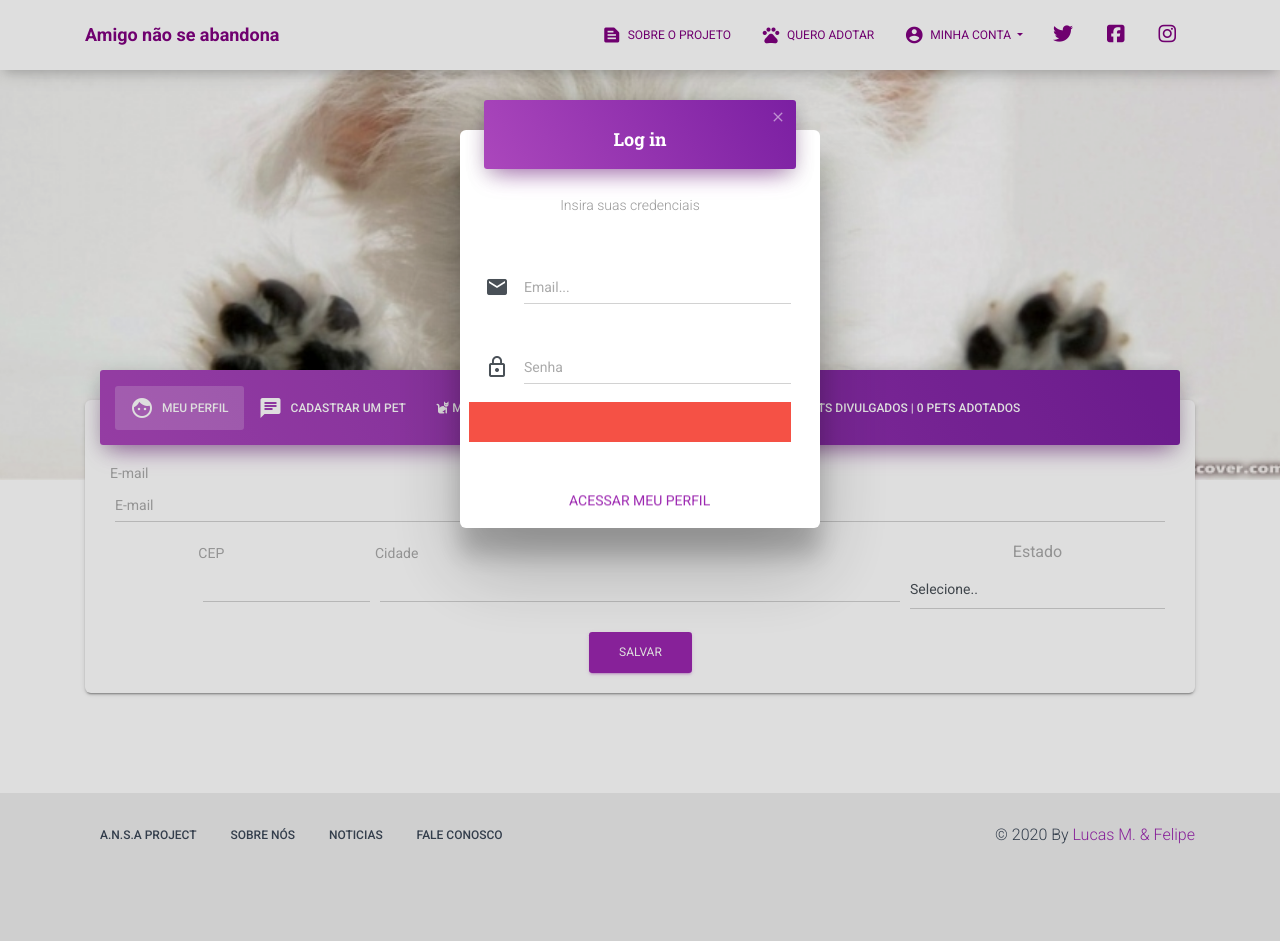
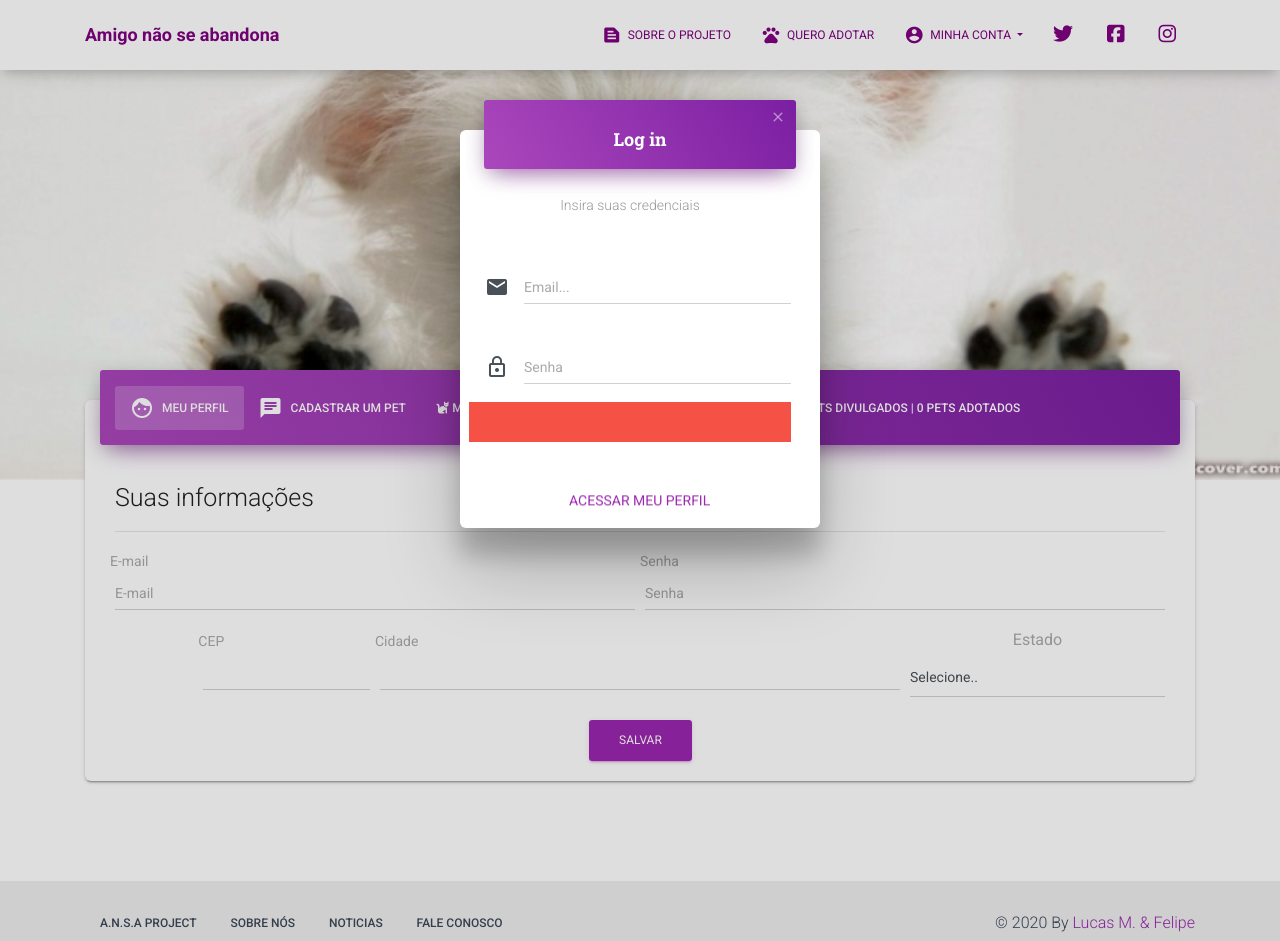
Before and after one commit to luckvice/ansa_site, a CodeIgniter 4 app: the page made by app/Views/site/paginas/perfil.php in a window 1280 px wide. Run offline with PHP 8.4 and a stand-in for CodeIgniter, Linux system fonts and the light colour scheme; the template is opened without the code that fills it, so the values that code supplies are empty; some libraries are stand-ins or nearby versions.

Commit message:
Ajustes layout

```diff
--- a/app/Views/site/paginas/perfil.php
+++ b/app/Views/site/paginas/perfil.php
@@ -58,7 +58,7 @@
                           <?= $this->include('site/paginas/perfil_content/perfil_cadastrarPet') ?>
                           <!-- Include Tab Content Listar Pets-->
                           <?= $this->include('site/paginas/perfil_content/perfil_listarPets') ?>
-                           <!-- Include Tab Content Criar depoimento-->
+                          <!-- Include Tab Content Criar depoimento-->
                           <?= $this->include('site/paginas/perfil_content/perfil_criarDepoimento') ?>
                         </div>
                       </div>
--- a/app/Views/site/paginas/perfil_content/perfil_cadastrarPet.php
+++ b/app/Views/site/paginas/perfil_content/perfil_cadastrarPet.php
@@ -146,6 +146,6 @@
                               <h3>Cuidados veterinários</h3>
                               </div>
                             </div>
-                            <button class="btn-primary">Salvar</button>
+                            <button type="submit" class="btn btn-primary">Cadastrar Pet</button>
                           </form>
                           </div>
--- a/app/Views/site/paginas/perfil_content/perfil_usuario.php
+++ b/app/Views/site/paginas/perfil_content/perfil_usuario.php
@@ -1,4 +1,6 @@
                         <div class="tab-pane active show" id="profile">
+                        <h3 class="text-left">Suas informações</h3>
+                        <hr>
                           <form method="POST" action="pets/cadastrar">
                             <div class="form-row">
                               <div class="form-group col-md-6">
```
